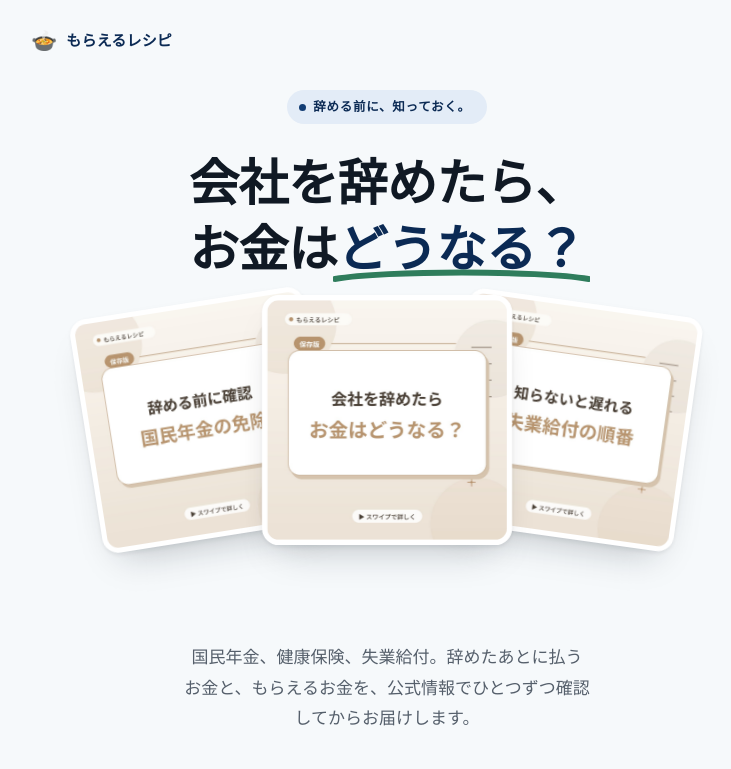
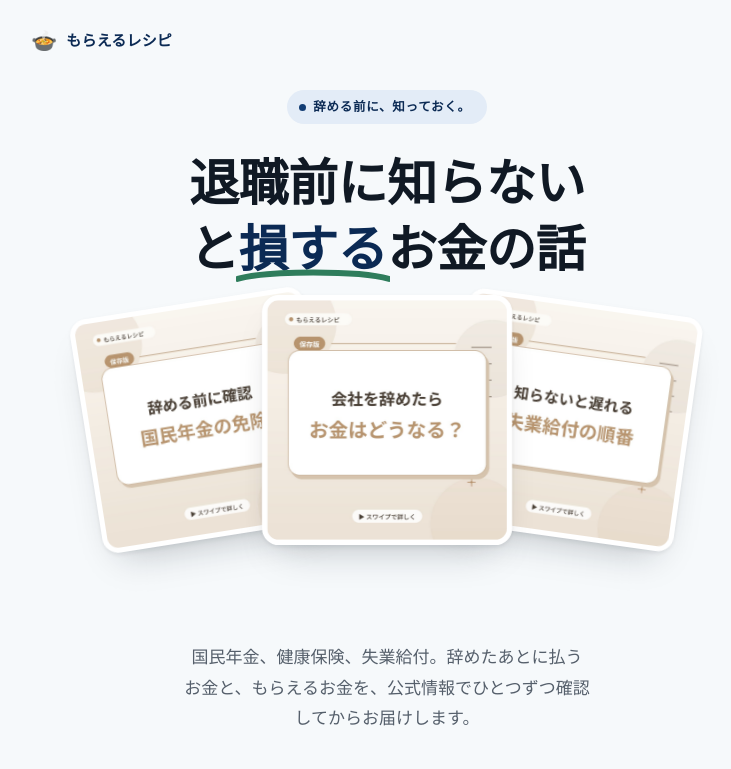
Before and after one commit to YuhiAozora/hitokoto-renshu-site, a plain HTML site: page index.html in a window 1280 px wide. Shown: the top 769 px of the page, without its empty margins (253-984 px from the left). Drawn offline with Linux system fonts and the light colour scheme.

Commit message:
依頼0001：トップページの一番上の見出し（h1）を「退職前に知らないと損するお金の話」に直し

```diff
--- a/index.html
+++ b/index.html
@@ -268,7 +268,7 @@ body.has-sticky-cta { padding-bottom: 86px; }
   <section class="hero">
     <div class="wrap">
       <span class="hero__eyebrow"><span class="dot"></span>辞める前に、知っておく。</span>
-      <h1>会社を辞めたら、<br>お金は<span class="highlight">どうなる？<svg viewBox="0 0 200 20" preserveAspectRatio="none" fill="none"><path d="M2 14C40 4 160 4 198 14" stroke="currentColor" stroke-width="7" stroke-linecap="round"/></svg></span></h1>
+      <h1>退職前に知らないと<span class="highlight">損する<svg viewBox="0 0 200 20" preserveAspectRatio="none" fill="none"><path d="M2 14C40 4 160 4 198 14" stroke="currentColor" stroke-width="7" stroke-linecap="round"/></svg></span>お金の話</h1>
 
       <div class="proof-stack">
         <div class="proof-stack__card proof-stack__card--l"><img src="assets/cards/card_retire_2.png" alt="配信するカードの例：辞める前に確認したい国民年金の免除" loading="lazy"></div>
```
